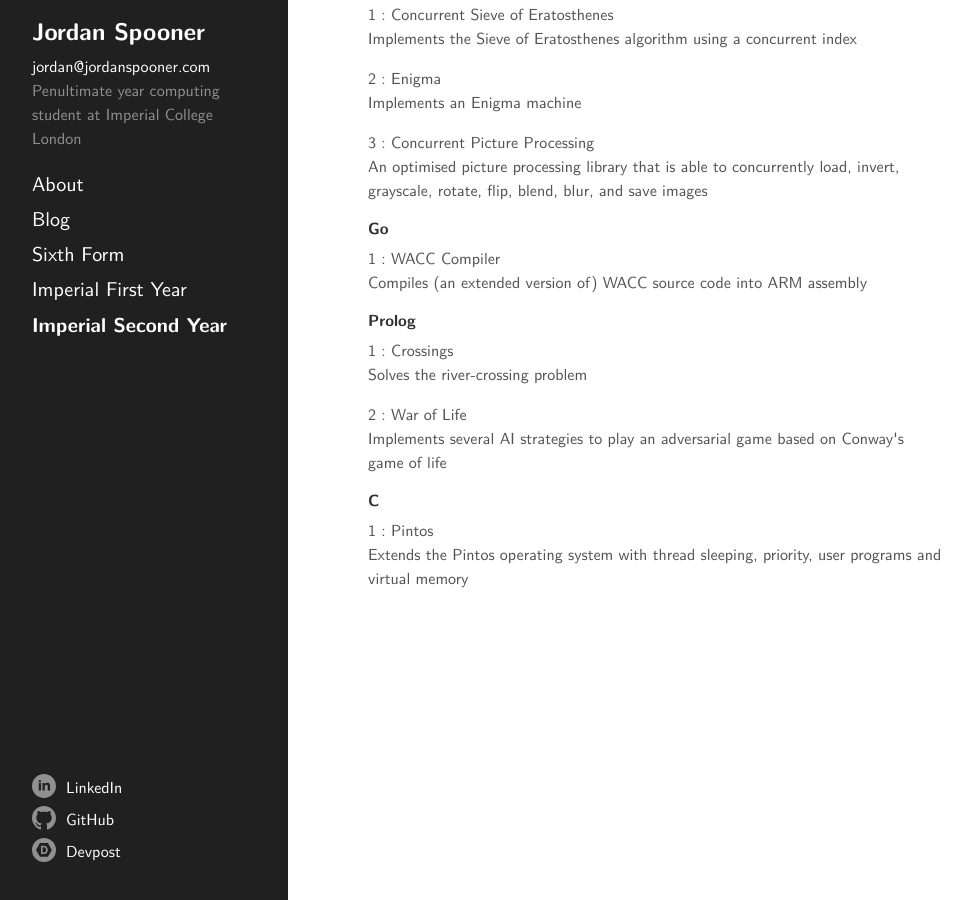
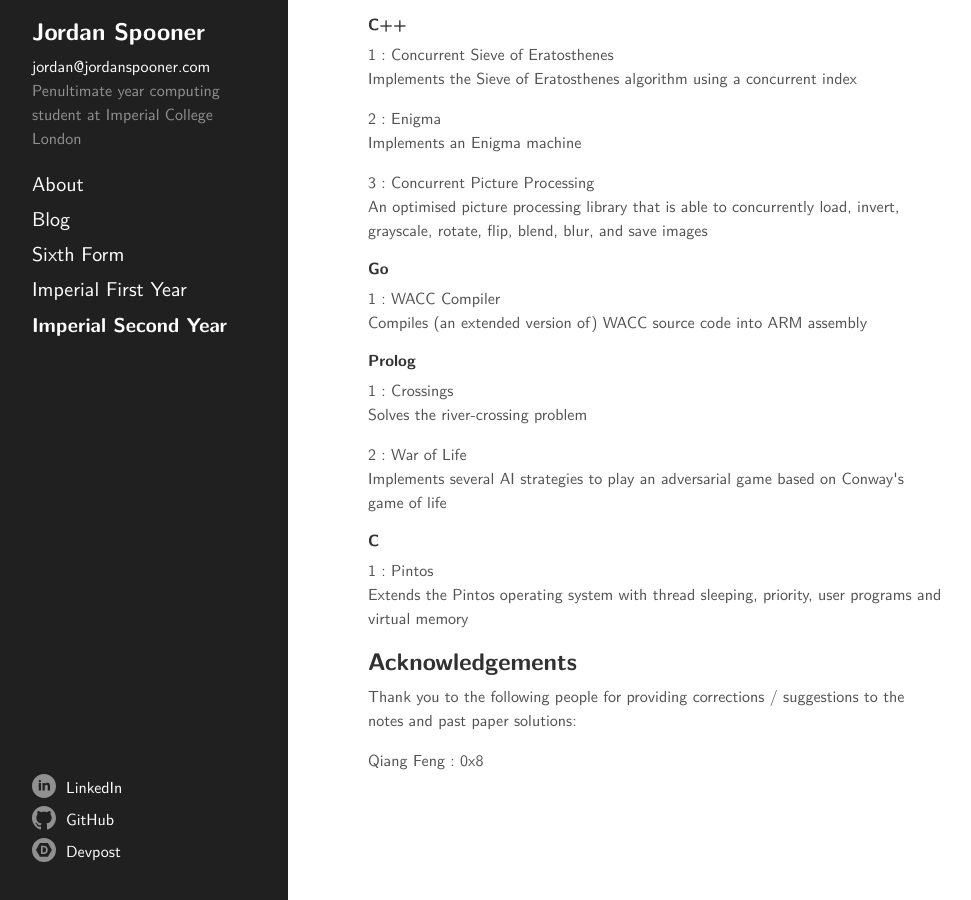
Before and after one commit to jordanspooner/ic-website-jekyll, a Jekyll site: the page built from secondyear.html, in a window 1280 px wide and 900 px high, scrolled down 1735 px. Shown: the whole window, without its empty margins (0-971 px from the left). Built offline with Jekyll 4.4.1, drawn with Linux system fonts in a browser that asks for light colours; some of the changed text lies outside the part shown.

Commit message:
Add acknowledgement for Qiang's 202 help

```diff
--- a/secondyear.html
+++ b/secondyear.html
@@ -9,6 +9,7 @@ title: Imperial Second Year
     <p>Below are my notes and past paper solutions for second year computing modules at Imperial College London.</p>
     <h3>Errors, Corrections, Suggestions and Extensions</h4>
     <p>If you find a mistake in my notes or solutions, please submit an issue or a pull request on the relevant <a href="https://github.com/jordanspooner">GitHub</a> repository.</p>
+    <p>Many thanks to <a href="#nerd-points">these people</a> for helping out.</p>
     <div class= "message">
       <h3>Overview: Second Year Modules</h3>
       <p><a href="#202">202</a> : Algorithms II<br>
@@ -76,5 +77,8 @@ title: Imperial Second Year
     <p>1 : Pintos<br>
       Extends the Pintos operating system with thread sleeping, priority, user programs and virtual memory
     </p>
+    <h2 id="nerd-points">Acknowledgements</h2>
+    <p>Thank you to the following people for providing corrections / suggestions to the notes and past paper solutions:</p>
+    <p>Qiang Feng : 0x8</p>
   </body>
 </html>
```
